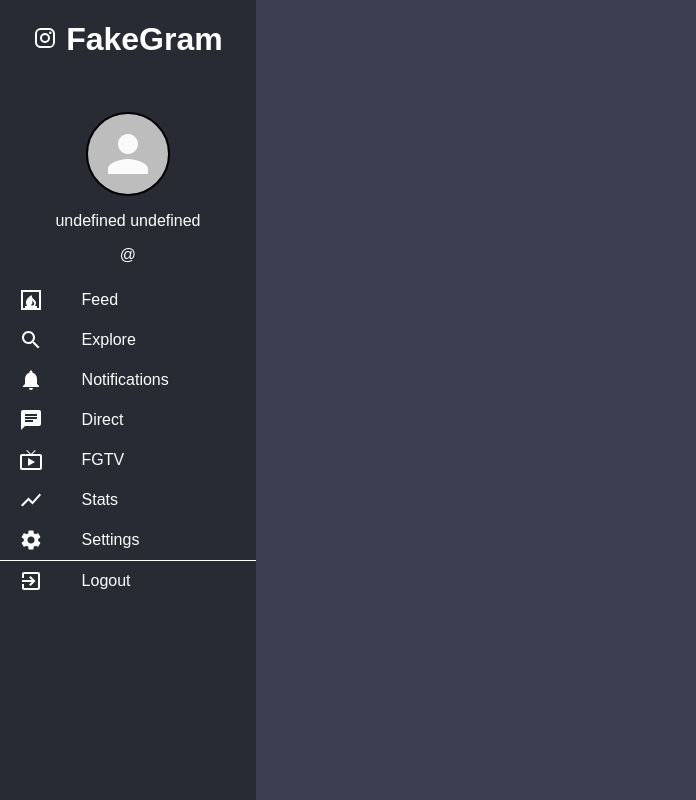
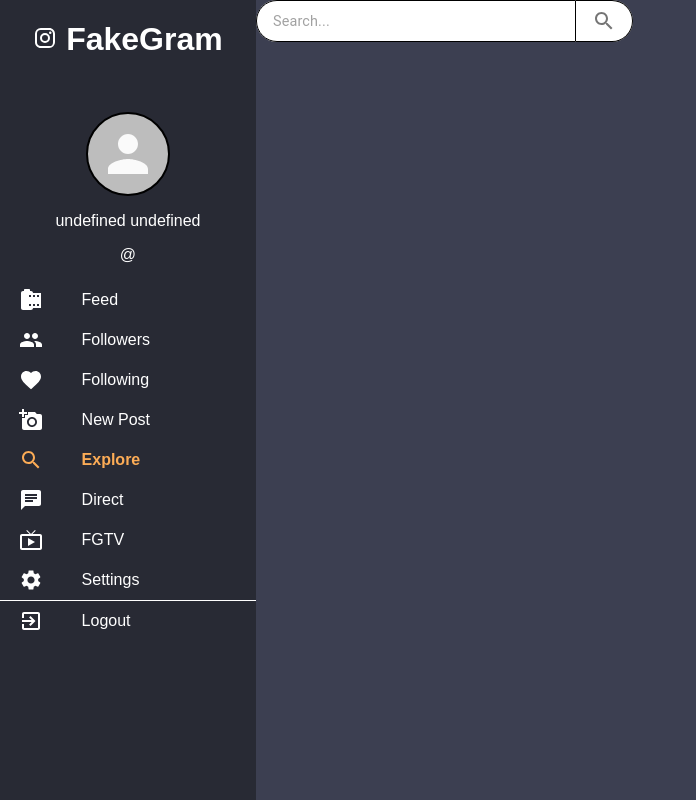
Before and after one commit to JNoris/social-media-react-app, a React (Create React App) app in the folder social-media-react-app/: page /explore in a window 1280 px wide. Shown: the whole page, without its empty margins (0-696 px from the left). Built offline with nearby package versions, Linux system fonts and the light colour scheme; no server answers; sample sign-in values are in the browser's storage.

Commit message:
follow refresh

```diff
--- a/social-media-react-app/src/App.js
+++ b/social-media-react-app/src/App.js
@@ -11,6 +11,7 @@ import Follow from "./components/Follow/Follow";
 import AddPost from "./components/AddPost/AddPost";
 import Register from "./components/Login/Register";
 import Login from "./components/Login/Login";
+import SearchBar from "./components/TopNav/TopNavComponents/SearchBar";
 // import TopNav3 from "./components/Topnav/TopNav3";
 
 function App() {
@@ -27,6 +28,7 @@ function App() {
             <Route exact path="/add" component={AddPost} />
             <Route path="/profile/:id?" component={Profile} />
             <Route path="/follow/:id?" component={Follow} />
+            <Route exact path="/explore" component={SearchBar} />
             <Route exact path="/settings" component={Settings} />
             <Route exact path="/chat" component={Chat} />
             <Route exact path="/login">
--- a/social-media-react-app/src/components/Follow/Follow.js
+++ b/social-media-react-app/src/components/Follow/Follow.js
@@ -117,9 +117,6 @@ const Follow = (props) => {
         // eslint-disable-next-line react-hooks/exhaustive-deps
     }, [url.id]);
     useEffect(() => {
-        setValue(state.followIndex);
-    }, [state.followIndex])
-    useEffect(() => {
         getUserFollows(userName)
         // eslint-disable-next-line react-hooks/exhaustive-deps
     }, [userName]);
@@ -128,6 +125,10 @@ const Follow = (props) => {
         getUserFollows(userDetails.userName)
         // eslint-disable-next-line react-hooks/exhaustive-deps
     }, [userDetails])
+    useEffect(() => {
+        setValue(state.followIndex);
+    }, [state.followIndex])
+
 
     if (error) {
         return (<div>Error</div>);
--- a/social-media-react-app/src/components/Login/Login.js
+++ b/social-media-react-app/src/components/Login/Login.js
@@ -114,7 +114,7 @@ const Login = () => {
           }
         })
         .then(() => window.location.reload())
-        .catch((e) => window.alert(e));
+        .catch(e => window.alert(e.response.data.message));
     } else {
       setNotify({
         isOpen: true,
--- a/social-media-react-app/src/components/SideNav/SideNav.js
+++ b/social-media-react-app/src/components/SideNav/SideNav.js
@@ -1,6 +1,5 @@
 import React from 'react'
 import { NavWrapper } from './SideNav.styles';
-import SideNavList from './SideNavList/SideNavList';
 import SideNavProfile from './SideNavProfile/SideNavProfile';
 import InstagramIcon from '@material-ui/icons/Instagram';
 import { Link } from 'react-router-dom';
@@ -11,7 +10,6 @@ const SideNav = () => {
                 <h1><InstagramIcon/> FakeGram</h1>
             </Link>
             <SideNavProfile/>
-            <SideNavList/>
         </NavWrapper>
     );
 }
--- a/social-media-react-app/src/components/SideNav/SideNavList/SideNavList.js
+++ b/social-media-react-app/src/components/SideNav/SideNavList/SideNavList.js
@@ -1,17 +1,20 @@
 import React from 'react'
-import {Li, ListWrapper} from './SideNavList.styles';
+import { Li, ListWrapper } from './SideNavList.styles';
 import SideNavListItem from './SideNavListItem';
-import FireplaceIcon from '@material-ui/icons/Fireplace';
+import CameraRollIcon from '@material-ui/icons/CameraRoll';
 import SearchIcon from '@material-ui/icons/Search';
 import NotificationsIcon from '@material-ui/icons/Notifications';
 import ChatIcon from '@material-ui/icons/Chat';
 import LiveTvIcon from '@material-ui/icons/LiveTv';
 import ShowChartIcon from '@material-ui/icons/ShowChart';
+import FavoriteIcon from '@material-ui/icons/Favorite';
 import SettingsIcon from '@material-ui/icons/Settings';
 import ExitToAppIcon from '@material-ui/icons/ExitToApp';
-import {Link} from 'react-router-dom';
+import GroupIcon from '@material-ui/icons/Group';
+import AddAPhotoIcon from '@material-ui/icons/AddAPhoto';
+import { Link } from 'react-router-dom';
 
-const SideNavList = () => {
+const SideNavList = (props) => {
     function logOut() {
         localStorage.removeItem("token");
         window.location.reload();
@@ -21,44 +24,65 @@ const SideNavList = () => {
             <ul>
                 <SideNavListItem
                     route="/"
-                    icon={<FireplaceIcon />}
+                    icon={<CameraRollIcon />}
                     description="Feed"
                 />
+                <Li>
+                    <Link to={{
+                        pathname: "/follow",
+                        state: {
+                            followIndex: 0,
+                            userName: props.userName
+                        }
+                    }}>
+                        <div className="sidenav-link">
+                            <GroupIcon /> Followers
+                    </div>
+                    </Link>
+                </Li>
+                <Li>
+                    <Link to={{
+                        pathname: "/follow",
+                        state: {
+                            followIndex: 1,
+                            userName: props.userName
+                        }
+                    }}>
+                        <div className="sidenav-link">
+                            <FavoriteIcon /> Following
+                    </div>
+                    </Link>
+                </Li>
                 <SideNavListItem
-                    route="/g"
-                    icon={<SearchIcon/>}
+                    route="/add"
+                    icon={<AddAPhotoIcon />}
+                    description="New Post"
+                />
+                <SideNavListItem
+                    route="/explore"
+                    icon={<SearchIcon />}
                     description="Explore"
                 />
                 <SideNavListItem
-                    route="/notifications"
-                    icon={<NotificationsIcon/>}
-                    description="Notifications"
-
-                />
-                <SideNavListItem
                     route="/chat"
-                    icon={<ChatIcon/>}
+                    icon={<ChatIcon />}
                     description="Direct"
                 />
                 <SideNavListItem
-                    route="/TEST"
-                    icon={<LiveTvIcon/>}
+                    route="/tv"
+                    icon={<LiveTvIcon />}
                     description="FGTV"
                 />
-                <SideNavListItem
-                    route="/c"
-                    icon={<ShowChartIcon/>}
-                    description="Stats"
-                />
+
                 <SideNavListItem
                     route="/settings"
-                    icon={<SettingsIcon/>}
+                    icon={<SettingsIcon />}
                     description="Settings"
                 />
                 <Li onClick={() => logOut()}>
                     <Link to='/'>
-                    <div className="sidenav-link">
-                        <ExitToAppIcon/> Logout
+                        <div className="sidenav-link">
+                            <ExitToAppIcon /> Logout
                     </div>
                     </Link>
                 </Li>
--- a/social-media-react-app/src/components/SideNav/SideNavProfile/SideNavProfile.js
+++ b/social-media-react-app/src/components/SideNav/SideNavProfile/SideNavProfile.js
@@ -1,10 +1,8 @@
 import React, { useEffect, useState } from 'react';
 import axios from 'axios';
-import Grid from '@material-ui/core/Grid';
-import UserInfo from './SideNavProfileComponents/UserInfo';
 import DisplayInfo from './SideNavProfileComponents/DisplayInfo';
-import { Link } from 'react-router-dom';
 import { SideNavProfileWrapper } from '../SideNav.styles';
+import SideNavList from '../SideNavList/SideNavList';
 
 const SideNavProfile = () => {
 
@@ -33,49 +31,9 @@ const SideNavProfile = () => {
                 userName={userId.userName}
                 src={userId.profilePhotoPath}
             />
-            {/* <Grid container justify="center" spacing={1}>
-                <Grid item xs={4}>
-                    <Link to={{
-                        pathname: "/profile",
-                        state: {
-                            userId: userId
-                        }
-                    }}>
-                        <UserInfo
-                            name="Posts"
-                            number={userId.numberOfPosts}
-                        />
-                    </Link>
-                </Grid>
-                <Grid item xs={4}>
-                    <Link to={{
-                        pathname: "/follow",
-                        state: {
-                            followIndex: 0,
-                            userName: userId.userName
-                        }
-                    }}>
-                        <UserInfo
-                            name="Followers"
-                            number={userId.numberOfFollowers}
-                        />
-                    </Link>
-                </Grid>
-                <Grid item xs={4}>
-                    <Link to={{
-                        pathname: "/follow",
-                        state: {
-                            followIndex: 1,
-                            userName: userId.userName
-                        }
-                    }}>
-                        <UserInfo
-                            name="Following"
-                            number={userId.numberOfFollowing}
-                        />
-                    </Link>
-                </Grid>
-            </Grid> */}
+            <SideNavList
+                userName={userId.userName}
+            />
         </SideNavProfileWrapper>
     );
 }
--- a/social-media-react-app/src/components/TopNav/TopNav.js
+++ b/social-media-react-app/src/components/TopNav/TopNav.js
@@ -6,6 +6,7 @@ import ArrowDropDownIcon from '@material-ui/icons/ArrowDropDown';
 import AddIcon from '@material-ui/icons/Add';
 import NewDrop from './TopNavComponents/NewDrop';
 import { NavIcon, TopNavWrapper } from './TopNav.styles';
+import SearchBar from './TopNavComponents/SearchBar';
 
 
 function NavItem(props) {
@@ -34,7 +35,7 @@ const TopNav = () => {
                 <NavItem icon={<NotificationsIcon />} />
             </Link>
             <Link to="/chat">
-            <NavItem icon={<WhatsAppIcon />} />
+                <NavItem icon={<WhatsAppIcon />} />
             </Link>
             <NavItem icon={<ArrowDropDownIcon />}>
                 <NewDrop />
--- a/social-media-react-app/src/components/TopNav/TopNavComponents/SearchBar.js
+++ b/social-media-react-app/src/components/TopNav/TopNavComponents/SearchBar.js
@@ -1,4 +1,5 @@
-import React, { useState } from 'react';
+import React, { useState, useEffect } from 'react';
+import { Link } from 'react-router-dom';
 import SearchIcon from '@material-ui/icons/Search';
 import { BtnWrap, Search, SearchWrapper } from './SearchBar.styles';
 import IconButton from '@material-ui/core/IconButton';
@@ -9,14 +10,25 @@ const SearchBar = () => {
     const handleSearchEntry = event => {
         setSearch(event.target.value)
     }
-    const handleSearchPost = () => {
-        //redirect with props
-    }
+    var link = '/profile/' + search;
+    useEffect(() => {
+        const listener = (event) => {
+          if (event.code === "Enter" || event.code === "NumpadEnter") {
+
+          }
+        };
+        document.addEventListener("keydown", listener);
+        return () => {
+          document.removeEventListener("keydown", listener);
+        };
+      });
+
+
     return (
         <SearchWrapper>
             <Search
                 inputProps={{
-                    className:"searchinput"
+                    className: "searchinput"
                 }}
                 placeholder="Search..."
                 value={search}
@@ -25,7 +37,9 @@ const SearchBar = () => {
             >
             </Search>
             <BtnWrap>
-                <IconButton><SearchIcon /></IconButton>
+                <Link to={link}>
+                    <IconButton ><SearchIcon /></IconButton>
+                </Link>
             </BtnWrap>
         </SearchWrapper>
     );
```
Also changed, not shown: social-media-react-app/src/components/Profile/Profile.js (+25 -2 lines).
